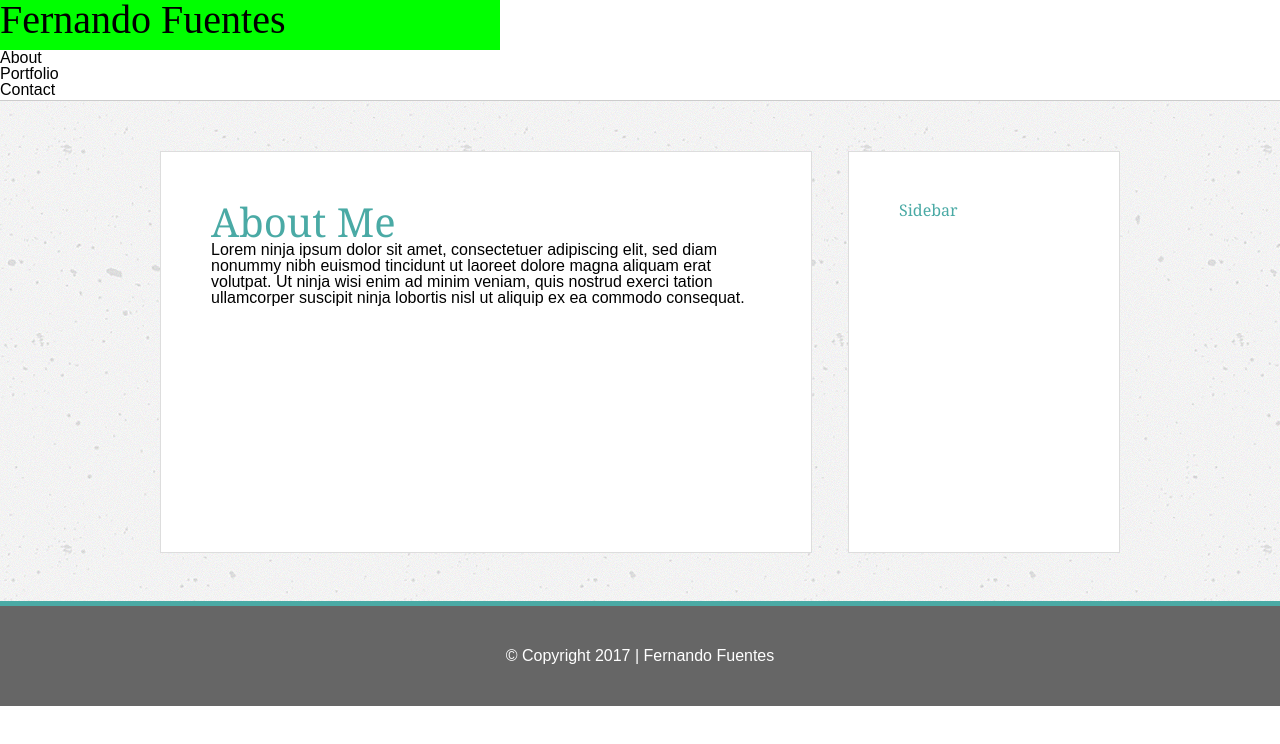
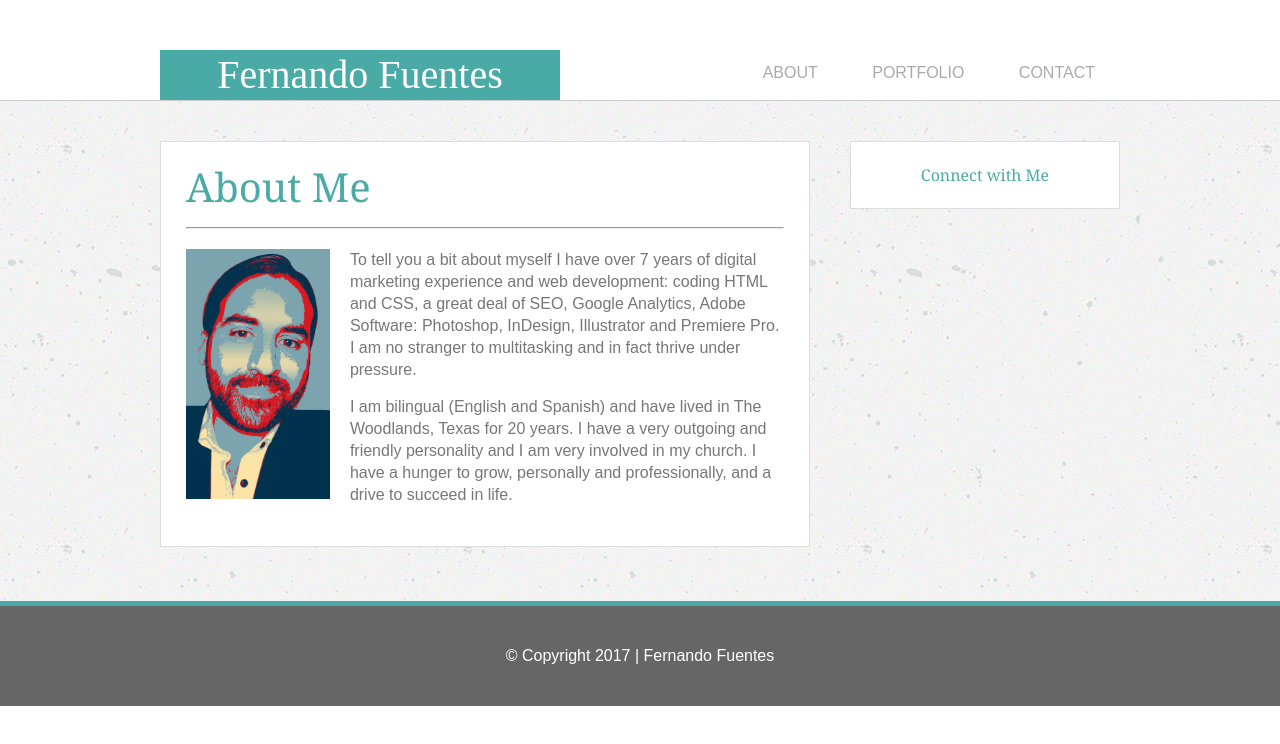
Before and after one commit to fernandofuentes/Basic-Portfolio, a plain HTML site: page index.html in a window 1280 px wide. Drawn offline with Linux system fonts and the light colour scheme.

Commit message:
a ton of cchanges

```diff
--- a/assets/css/style.css
+++ b/assets/css/style.css
@@ -14,6 +14,10 @@ h1 {
     font-size: 40px;
 }
 
+h3 {
+    text-align: center;
+}
+
 p {
     font-family: 'Arial', 'Helvetica Neue', Helvetica, sans-serif;
 }
@@ -23,14 +27,119 @@ li {
     font-family: 'Arial', 'Helvetica Neue', Helvetica, sans-serif;
 }
 
+hr {
+    margin: 20px 0;
+}
 
-/* HEADER STYLES */
 
-header {
-    height: 100px;
+
+
+
+
+
+/******* HEADER STYLES *******/
+
+#header-wrapper {
+    width: 100%;
     border-bottom: 1px solid #cccccc;
     background-color: #ffffff;
 }
+
+header {
+    position: relative;
+    height: 100px;
+    background-color: #ffffff;
+    width: 960px;
+    margin: 0 auto;
+}
+
+.name {
+    position: absolute;
+    display: block;
+    height: 50px;
+    width: 400px;
+    background-color: #4aaaa5;
+    font-size: 40px;
+    color: #ffffff;
+    text-align: center;
+    line-height: 50px;
+    top: 50px;
+}
+
+
+
+
+/* NAVIGATION */
+
+nav {
+    position: absolute;
+    top: 0;
+    right: 0;
+    padding: 50px 0;
+}
+
+nav ul {
+    list-style: none;
+    text-align: center;
+}
+
+nav ul li {
+    display: inline-block;
+}
+
+nav ul li a {
+    display: block;
+    padding: 15px;
+    text-decoration: none;
+    color: #aaa;
+    font-weight: 500;
+    text-transform: uppercase;
+    margin: 0 10px;
+}
+
+nav ul li a,
+nav ul li a:after,
+nav ul li a:before {
+    transition: all .5s;
+}
+
+nav ul li a:hover {
+    color: #4aaaa5;
+}
+
+
+
+/* stroke */
+
+nav.stroke ul li a,
+nav.fill ul li a {
+    position: relative;
+}
+
+nav.stroke ul li a:after,
+nav.fill ul li a:after {
+    position: absolute;
+    bottom: 0;
+    left: 0;
+    right: 0;
+    margin: auto;
+    width: 0%;
+    content: '.';
+    color: transparent;
+    background: #4aaaa5;
+    height: 1px;
+}
+
+nav.stroke ul li a:hover:after {
+    width: 100%;
+}
+
+
+
+
+
+
+/******* MAIN AREA STYLES ********/
 
 #container-wrapper {
     width: 100%;
@@ -41,30 +150,32 @@ header {
 #container {
     width: 960px;
     margin: 0 auto;
-    padding-top: 50px;
+    padding-top: 40px;
 }
 
 section {
-    height: 300px;
-    width: 550px;
-    padding: 50px;
+    width: 598px;
+    padding: 25px;
     background-color: #ffffff;
     border: 1px solid #dddddd;
     float: left;
 }
 
-.name {
-    display: block;
-    height: 50px;
-    width: 500px;
-    background-color: lime;
-    font-size: 40px;
+section p {
+    line-height: 22px;
+    margin-bottom: 15px;
+    color: #777777;
+}
+
+.profile-image {
+    height: 250px;
+    float: left;
+    margin: 0 20px 20px 0;
 }
 
 aside {
-    height: 300px;
-    width: 170px;
-    padding: 50px;
+    width: 218px;
+    padding: 25px;
     background-color: #ffffff;
     border: 1px solid #dddddd;
     float: right;
@@ -72,7 +183,11 @@ aside {
 
 
 
-/* FOOTER STYLES */
+
+
+
+
+/******* FOOTER STYLES ********/
 
 footer {
     height: 100px;
@@ -87,6 +202,10 @@ footer {
 footer p {
     text-align: center;
 }
+
+
+
+
 
 
 
--- a/index.html
+++ b/index.html
@@ -1,38 +1,48 @@
 <!DOCTYPE html>
 <html>
+
 <head>
     <meta charset="UTF-8">
     <title>Title of the document</title>
     <link rel="stylesheet" href="assets/css/reset.css">
     <link rel="stylesheet" href="assets/css/style.css">
 </head>
+
 <body>
     <!-- HEADER -->
+    <div id="header-wrapper">
         <header>
             <div class="name">Fernando Fuentes</div>
-			<nav class="nav">
+            <nav class="stroke">
                 <ul>
-					<li>About</li>
-					<li>Portfolio</li>
-					<li>Contact</li>
+                    <li><a href="index.html">About</a></li>
+                    <li><a href="portfolio.html">Portfolio</a></li>
+                    <li><a class="last" href="contact.html">Contact</a></li>
                 </ul>
             </nav>
         </header>
+    </div>
+    <!-- MAIN CONTENT -->
     <div id="container-wrapper">
         <!-- CONTAINER -->
         <div id="container">
             <!-- MAIN CONTENT -->
             <section class="main">
                 <h1>About Me</h1>
-					<p>Lorem ninja ipsum dolor sit amet, consectetuer adipiscing elit, sed diam nonummy nibh euismod tincidunt ut laoreet dolore magna aliquam erat volutpat. Ut ninja wisi enim ad minim veniam, quis nostrud exerci tation ullamcorper suscipit ninja lobortis nisl ut aliquip ex ea commodo consequat.</p>
+                <hr>
+                <p><img class="profile-image" src="assets/images/fernando-fuentes.jpg">To tell you a bit about myself I have over 7 years of digital marketing experience and web development: coding HTML and CSS, a great deal of SEO, Google Analytics, Adobe Software: Photoshop, InDesign, Illustrator and Premiere Pro. I am no stranger to multitasking and in fact thrive under pressure.</p>
+                <p>I am bilingual (English and Spanish) and have lived in The Woodlands, Texas for 20 years. I have a very outgoing and friendly personality and I am very involved in my church. I have a hunger to grow, personally and professionally, and a drive to succeed in life.</p>
             </section>
             <!-- SIDEBAR -->
             <aside class="connect">
-					<h3>Sidebar</h3>
+                <h3>Connect with Me</h3>
             </aside>
         </div>
+    </div>
+    <!-- FOOTER -->
+    <footer>
+        <p>© Copyright 2017 | Fernando Fuentes</p>
+    </footer>
+</body>
 
-		</div>
-		<footer><p>© Copyright 2017 | Fernando Fuentes</p></footer>
-	</body>
 </html>
```
Also changed, not shown: assets/css/style-min.css (+1 -1 lines). Lines whose indentation alone changed are shown as unchanged.
